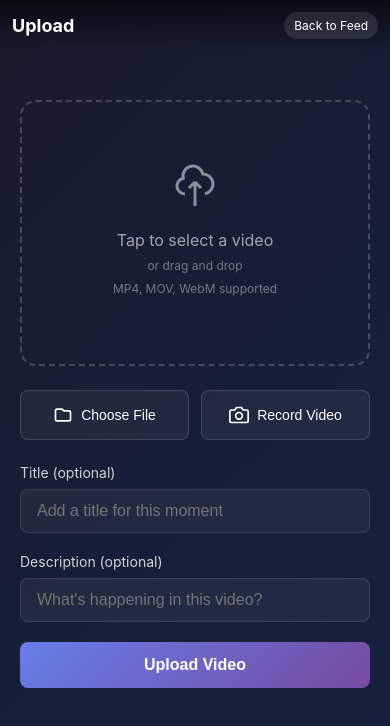
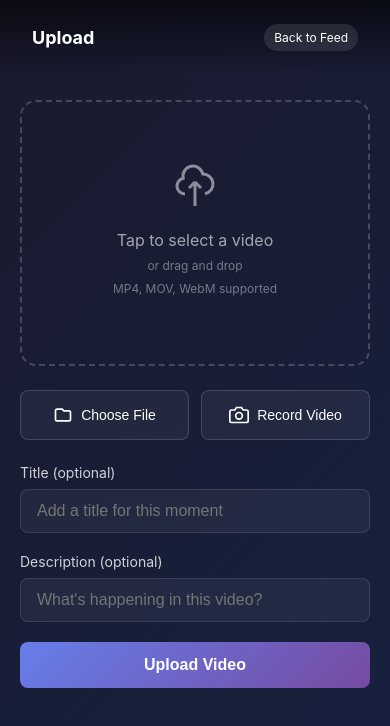
Before and after one commit to leovoon/moments, a website: page public/upload.html in a window 390 px wide. Drawn offline with Linux system fonts and the light colour scheme.

Commit message:
Update mobile responsive padding: header 24px 32px, video-info 24px

```diff
--- a/public/style.css
+++ b/public/style.css
@@ -494,7 +494,7 @@ body {
 /* Responsive */
 @media (max-width: 768px) {
   .header {
-    padding: 12px;
+    padding: 24px 32px;
   }
 
   .header h1 {
@@ -507,6 +507,7 @@ body {
   }
 
   .video-info {
+    padding: 24px;
     bottom: 60px;
     left: 12px;
     right: 50px;
```
